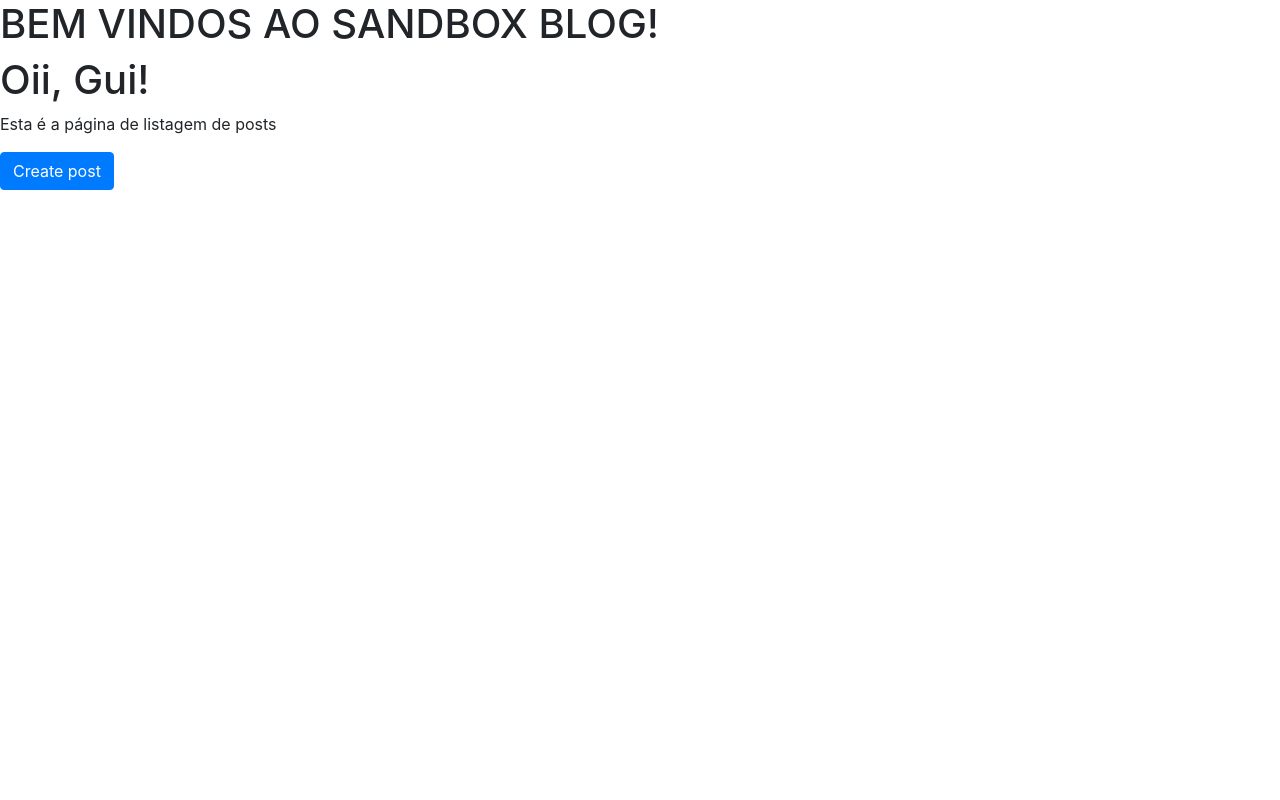
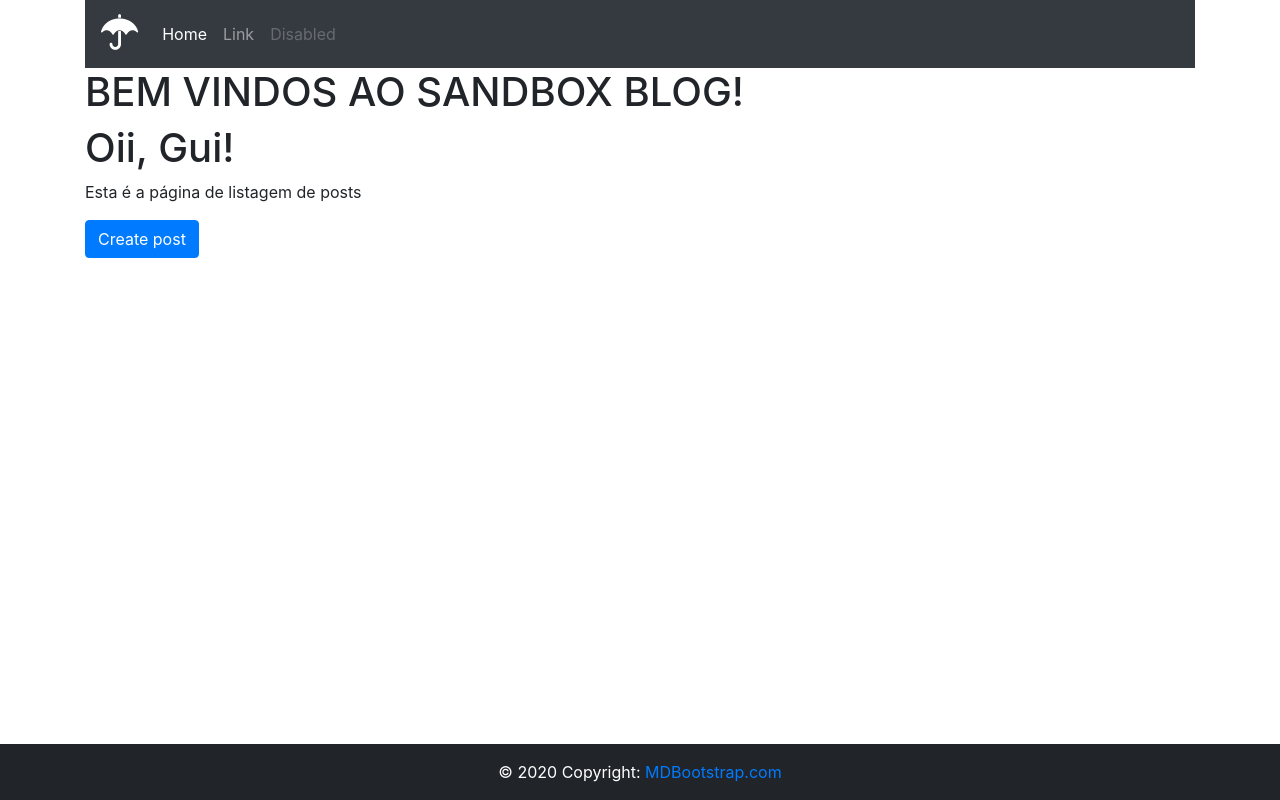
Before and after one commit to guilhermerenna/SandboxBlog, a Django app: page / in a window 1280 px wide. Run offline with Django 3.2, Linux system fonts and the light colour scheme; some libraries are stand-ins or nearby versions.

Commit message:
base.html

```diff
--- a/SandBoxBlog/main/templates/main/base.html
+++ b/SandBoxBlog/main/templates/main/base.html
@@ -5,14 +5,53 @@
     <link rel="stylesheet" href="https://stackpath.bootstrapcdn.com/bootstrap/4.4.1/css/bootstrap.min.css" integrity="sha384-Vkoo8x4CGsO3+Hhxv8T/Q5PaXtkKtu6ug5TOeNV6gBiFeWPGFN9MuhOf23Q9Ifjh" crossorigin="anonymous">
     <link rel="stylesheet" href="https://cdnjs.cloudflare.com/ajax/libs/font-awesome/4.7.0/css/font-awesome.min.css">
     <meta name="viewport" content="width=device-width, initial-scale=1, shrink-to-fit=no">
+    <style>
+        .footer {
+            position: fixed;
+            left: 0;
+            bottom: 0;
+            width: 100%;
+            color: white;
+            text-align: center;
+            background-color: #212529;
+        }
+    </style>
 </head>
 <body>
-    <h1>BEM VINDOS AO SANDBOX BLOG!</h1>
-    {% block content %}
-    {% endblock %}
+    <div class="container">
+        <nav class="navbar navbar-expand-lg navbar-dark bg-dark">
+            <button class="navbar-toggler" type="button" data-toggle="collapse" data-target="#navbarTogglerDemo01" aria-controls="navbarTogglerDemo01" aria-expanded="false" aria-label="Toggle navigation">
+              <span class="navbar-toggler-icon"></span>
+            </button>
+            <div class="collapse navbar-collapse" id="navbarTogglerDemo01">
+                <a class="navbar-brand" href="#"><i class="fa fa-umbrella fa-2x"></i></a>
+                <ul class="navbar-nav mr-auto mt-2 mt-lg-0">
+                    <li class="nav-item active">
+                        <a class="nav-link" href="#">Home <span class="sr-only">(current)</span></a>
+                    </li>
+                    <li class="nav-item">
+                        <a class="nav-link" href="#">Link</a>
+                    </li>
+                    <li class="nav-item">
+                        <a class="nav-link disabled" href="#">Disabled</a>
+                    </li>
+                </ul>
+            </div>
+          </nav>
+        <h1>BEM VINDOS AO SANDBOX BLOG!</h1>
 
+        {% block content %}
+        {% endblock %}
+
+        <div class="footer">
+            <div class="footer-copyright text-center py-3">© 2020 Copyright:
+                <a href="https://mdbootstrap.com/"> MDBootstrap.com</a>
+            </div>
+        </div>
+    </div>
     <script src="https://ajax.googleapis.com/ajax/libs/jquery/3.5.1/jquery.min.js"></script>
     <script src="https://maxcdn.bootstrapcdn.com/bootstrap/3.4.1/js/bootstrap.min.js"></script>
     <script src="http://ajax.aspnetcdn.com/ajax/jquery.validate/1.11.1/jquery.validate.min.js"></script>
 </body>
+
 </html>
```
